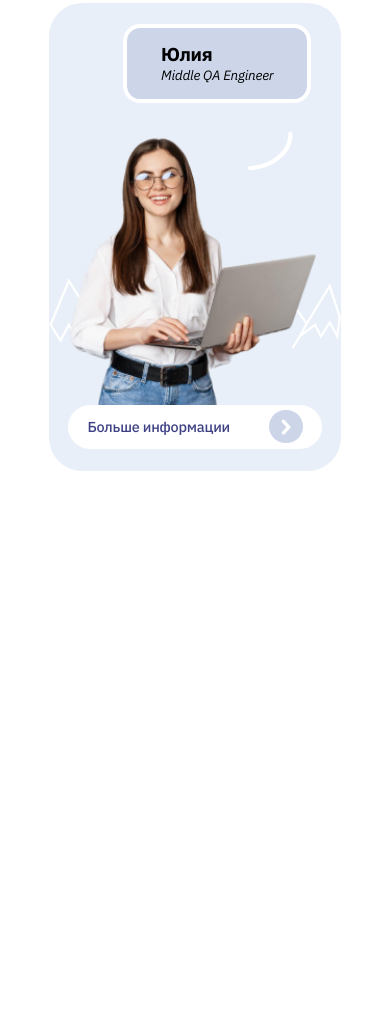
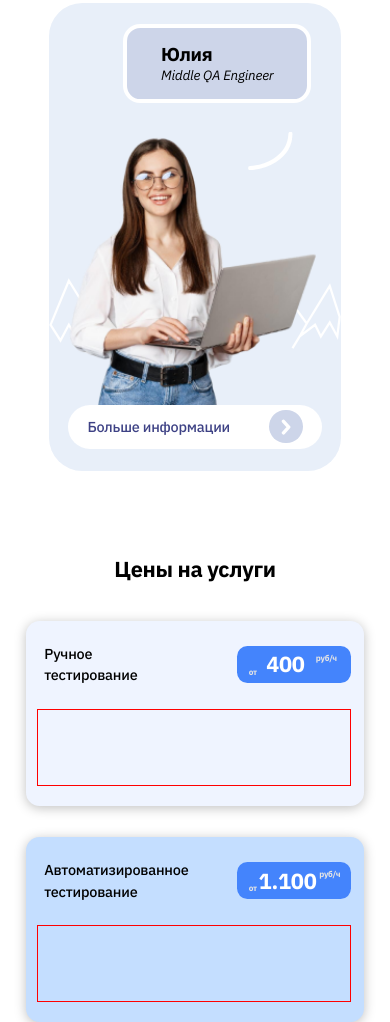
Before and after one commit to Alex-Voinov/pro-test-outsourcing-landing-page, a website: page pro-test-outsourcing-landing-page.html in a window 390 px wide. Shown: the part 4264-5286 px from the top of the page. Before the commit the page ends 4735 px from the top, so only its background shows below. Drawn offline with Linux system fonts and the light colour scheme; a web font is replaced by a local one.

Commit message:
The price section on the phone is almost completely implemented

```diff
--- a/css/mobile-styles.css
+++ b/css/mobile-styles.css
@@ -4,6 +4,7 @@
     align-items: center;
     overflow-x: hidden;
     width: 100vw;
+    --px8: min(2.13904vw, 0.98522lvh);
     --px9: min(2.40642vw, 1.10837lvh);
     --px11: min(2.94118vw, 1.35468lvh);
     --px11_5: min(3.07487vw, 1.23126lvh);
@@ -15,6 +16,7 @@
     --px16: min(4.27807vw, 1.97044lvh);
     --px16true: min(4.27807vw, 1.71306lvh);
     --px18: min(4.81283vw, 2.21675lvh);
+    --px21: min(5.61497vw, 2.58621lvh);
     --px24: min(6.41711vw, 2.56959lvh);
     --px25: min(6.68449vw, 2.67666lvh);
     --px27: min(7.21925vw, 3.32512lvh);
@@ -1013,3 +1015,99 @@
     padding-left: 5em;
     padding-right: 5em;
 }
+
+
+#mobile_comp_10 {
+    width: 86.8984vw;
+    margin-top: 9.97537lvh;
+    overflow: visible;
+}
+
+#mobile_comp_10>h1 {
+    width: 100%;
+    font-size: var(--px24);
+    font-weight: 700;
+    letter-spacing: -0.015em;
+    text-align: center;
+}
+
+.mobile__price_block {
+    height: 21.92118lvh;
+    width: 100%;
+    border-radius: var(--px15true);
+    padding-top: 0.7968lvh;
+    box-shadow: 0 0.53476vw min(2.94118vw, 1.35468lvh) 0 #00000040;
+}
+
+.mobile__price_block:first-of-type {
+    margin-top: 4.55665lvh;
+    background-color: #EFF4FF;
+}
+
+.mobile__price_block:last-of-type {
+    margin-top: 3.69458lvh;
+    background-color: #C4DEFF;
+}
+
+.mobile__price_block__row__top {
+    margin-top: 1.7968lvh;
+    width: 80.48128vw;
+    display: flex;
+    justify-content: space-between;
+    align-items: center;
+    padding-left: 1.87166vw;
+    height: 5.04926lvh;
+    margin-left: 2.90642vw;
+}
+
+.mobile__price_block__row__top>h1 {
+    font-size: var(--px16true);
+    font-weight: 500;
+    line-height: 2.56404lvh;
+    letter-spacing: -0.015em;
+}
+
+.mobile__price_block__row__bottom {
+    width: 80.48128vw;
+    height: 9.16256lvh;
+    margin-top: 2.72291lvh;
+    border: 1px solid red;
+    margin-left: 2.90642vw;
+}
+
+.mobile__best_price {
+    width: 29.18717vw;
+    height: 4.41379lvh;
+    background-color: #4484FC;
+    border-radius: var(--px11_5);
+    display: flex;
+    align-items: center;
+    justify-content: space-between;
+    font-weight: 700;
+    padding: 0.73892lvh 2.0107vw 0.73892lvh 3.0107vw;
+    letter-spacing: -0.015em;
+}
+
+.mobile__best_price__start {
+    align-self: flex-end;
+    color: #E4E4E4;
+    font-size: var(--px8);
+    width: 1.5em;
+    text-align: left;
+}
+
+.mobile__best_price__middle {
+    font-size: var(--px21);
+    color: #FFF;
+    text-align: center;
+}
+
+.mobile__best_price__end {
+    align-self: flex-start;
+    color: #E4E4E4;
+    font-size: var(--px8);
+    width: 4em;
+    overflow: visible;
+    text-wrap: nowrap;
+    text-align: center;
+}
--- a/pro-test-outsourcing-landing-page.html
+++ b/pro-test-outsourcing-landing-page.html
@@ -324,10 +324,40 @@
             </p>
             <div id="mobaile__pointer_block">
                 <img src="img/svg/mobaile__tester_pointer_left.svg" alt="left poiner" id="mobaile__tester_pointer_left">
-                <img src="img/svg/mobaile__tester_pointer_right.svg" alt="right poiner" id="mobaile__tester_pointer_right">
+                <img src="img/svg/mobaile__tester_pointer_right.svg" alt="right poiner"
+                    id="mobaile__tester_pointer_right">
             </div>
             <div id="mobile__tester_section">
 
+            </div>
+        </section>
+        <section id="mobile_comp_10">
+            <h1>Цены на услуги</h1>
+            <div class="mobile__price_block">
+                <div class="mobile__price_block__row__top">
+                    <h1>
+                        Ручное <br> тестирование
+                    </h1>
+                    <div class="mobile__best_price">
+                        <p class="mobile__best_price__start">от</p>
+                        <p class="mobile__best_price__middle">400</p>
+                        <p class="mobile__best_price__end">руб/ч</p>
+                    </div>
+                </div>
+                <div class="mobile__price_block__row__bottom"></div>
+            </div>
+            <div class="mobile__price_block">
+                <div class="mobile__price_block__row__top">
+                    <h1>
+                        Автоматизированное <br> тестирование
+                    </h1>
+                    <div class="mobile__best_price">
+                        <p class="mobile__best_price__start">от</p>
+                        <p class="mobile__best_price__middle">1.100</p>
+                        <p class="mobile__best_price__end">руб/ч</p>
+                    </div>
+                </div>
+                <div class="mobile__price_block__row__bottom"></div>
             </div>
         </section>
     </section>
```
